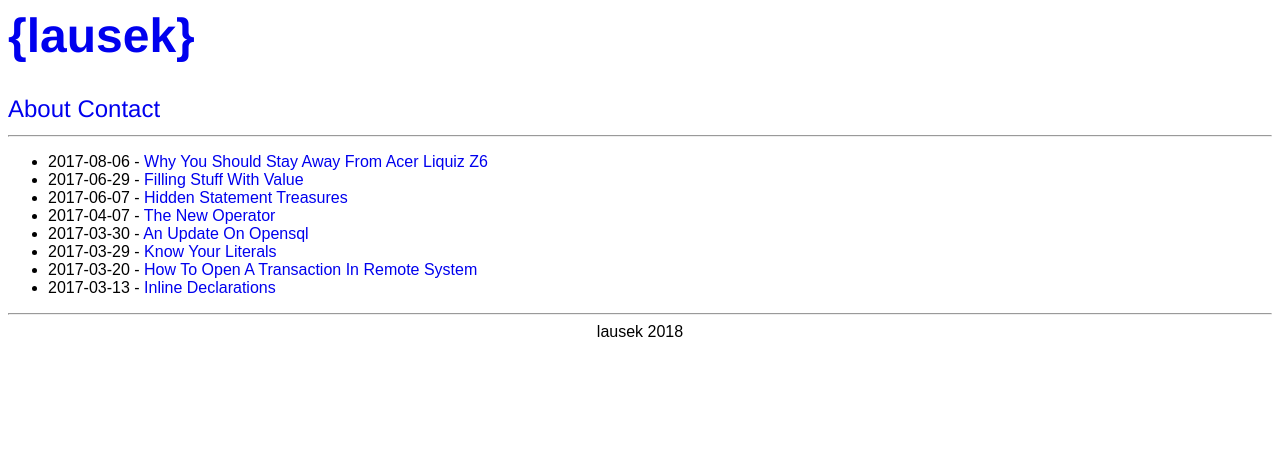
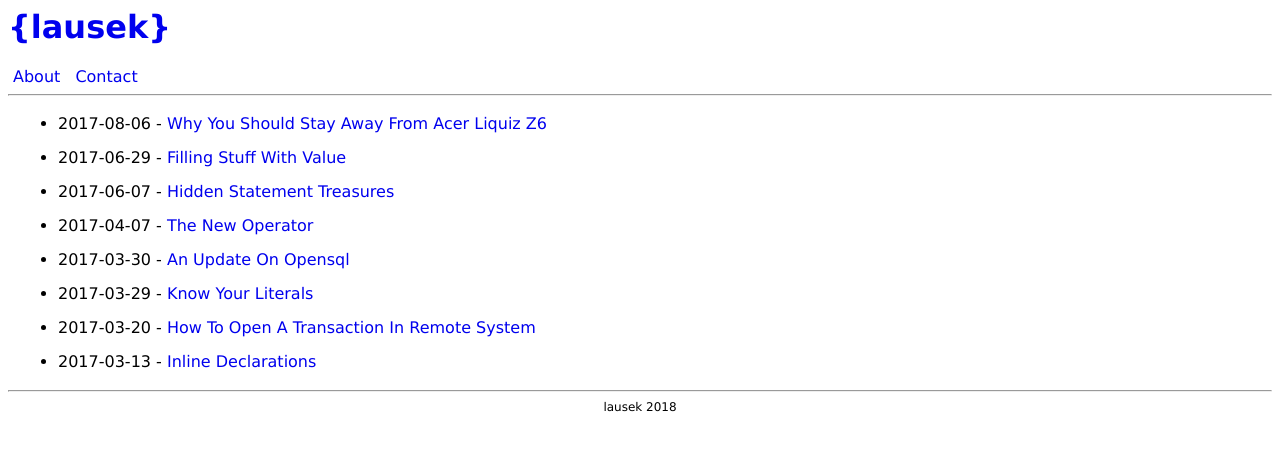
Before and after one commit to lausek/lausek.github.io, a Jekyll site: the page built from index.md, in a window 1280 px wide. Shown: the top 451 px of the page. Built offline with Jekyll 4.4.1, drawn with Linux system fonts in a browser that asks for light colours.

Commit message:
some styling

```diff
--- a/css/minimal.scss
+++ b/css/minimal.scss
@@ -3,24 +3,32 @@
 ---
 
 body {
-    font-family: Arial;
+    font-family: Verdana, Helvetica;
+}
+
+li {
+    margin: 10px;
 }
 
 a {
     text-decoration: none;
 }
 
-header {
-    font-size: x-large;
+nav a {
+    padding: 5px;
 }
 
 footer {
+    font-size: 12px;
     text-align: center;
 }
 
-h1,
-header {
-    font-family: Helvetica;
+main {
+    line-height: 1.5;
+}
+
+p {
+    padding: 10px;
 }
 
 aside {
```
